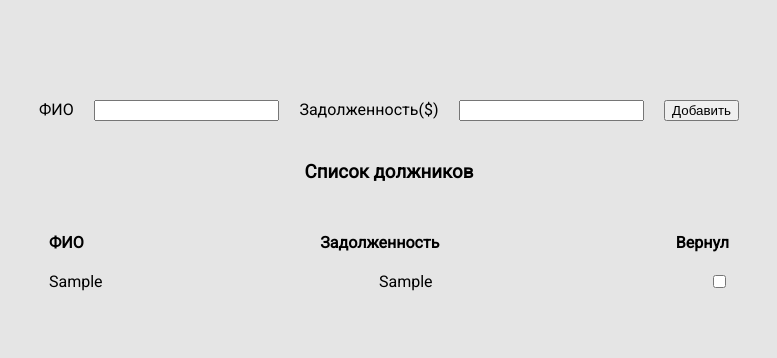
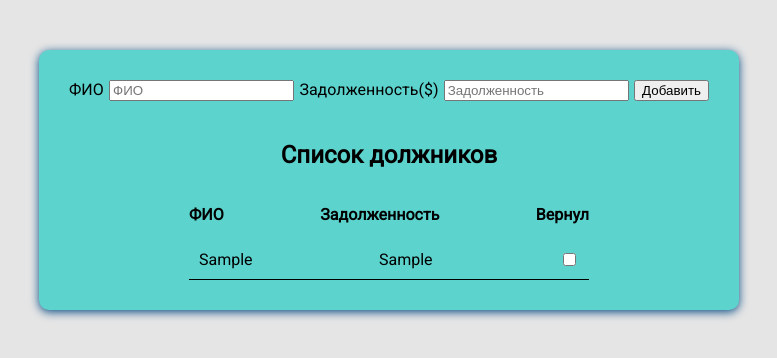
Before and after one commit to firstsunset/debtors_list, a plain HTML site: page index.html in a window 1280 px wide. Both pictures are taken after typing "Sample", "Sample" into the empty fields and a click on the button "Добавить". Shown: the whole page, without its empty margins (251-1028 px from the left). Drawn offline with Linux system fonts and the light colour scheme.

Commit message:
object list

```diff
--- a/app.js
+++ b/app.js
@@ -1,27 +1,56 @@
-let input = document.getElementById('input')
-input.focus()
-let inputValue = document.getElementById('inputValue')
-inputValue.focus()
-let addButton = document.querySelector('.add')
-let list = document.getElementById('list')
+let addName = document.querySelector('.name');
+let addValue = document.querySelector('.number');
+let addButton = document.querySelector('.add');
+let list = document.querySelector('.list');
 
-if (localStorage.length != 0) {
-    for (let i = 0; i < localStorage.length; i++) {
-        let key = localStorage.key(i)
-        let template = `${localStorage.getItem(key)}`
-        list.insertAdjacentHTML('afterbegin', template)
-    }
+let debtorList = [];
 
+if (localStorage.getItem('debtor')) {
+    debtorList = JSON.parse(localStorage.getItem('debtor'));
+    displayMessage();
 }
 
+addButton.addEventListener('click', function(){
 
-addButton.addEventListener('click', () => {
-    let text = input.value
-    let number = inputValue.value
-    let template = `<div data-id="${++localStorage.length}" class="row"><div>${text}</div><div>${number}</div><input type="checkbox" class="close"></div>`
-    list.insertAdjacentHTML('afterbegin', template)
-    localStorage.setItem(`${++localStorage.length}`, template)
-    input.value = ''
-    inputValue.value = ''
+    let newDebtor = {
+        name: addName.value,
+        value: addValue.value,
+        checked: false
+    }
+    addName.value = ''
+    addValue.value = ''
+    debtorList.push(newDebtor);
+    displayMessage();
+    localStorage.setItem('debtor', JSON.stringify(debtorList));
 
-})
+
+
+});
+
+function displayMessage(){
+    let displayMessage = '';
+    debtorList.forEach(function(item, i){
+        displayMessage += `
+       <div class='row'>
+        <label for='item_${i}'>${item.name}</label>
+        <label for='item_${i}'>${item.value}</label>
+        <input type='checkbox' id='item_${i}' ${item.checked ? 'checked' : ''}>
+       </div>
+        `;
+        list.innerHTML = displayMessage;
+    });
+}
+
+list.addEventListener('change', function(event){
+    let idInput = event.target.getAttribute('id');
+    let valueLabel = list.querySelector('[for=' + idInput +']').innerHTML;
+
+    debtorList.forEach(function(item){
+        if (item.name === valueLabel){
+            item.checked = !item.checked;
+            localStorage.setItem('debtor', JSON.stringify(debtorList));
+
+        }
+    });
+    console.log('valueLabel:', valueLabel);
+});
--- a/index.html
+++ b/index.html
@@ -7,26 +7,26 @@
     <title>Учет задолженностей</title>
   </head>
   <body>
-    <div class="wrapper">
-      <div class="form">
-        <label for="input">ФИО</label>
-        <input id="input" type="text">
-        <label for="inputValue">Задолженность($)</label>
-        <input id="inputValue" type="text">
-        <button class="add">Добавить</button>
+    <div class="container">
+
+      <div class="debtor_list">
+        <div class="create_new_debtor">
+          <label for="name">ФИО</label>
+          <input type="text" class="name" placeholder="ФИО">
+          <label for="number">Задолженность($)</label>
+          <input type="text" class="number" placeholder="Задолженность">
+          <button class="add">Добавить</button>
+        </div>
+          <h2>Список должников</h2>
+          <div class="row_header">
+            <p>ФИО</p>
+            <p>Задолженность</p>
+            <p>Вернул</p>
+          </div>
+          <div class="list"></div>
       </div>
-      <h3>Список должников</h3>
-      <div class="table">
-        <div class="table-column" id="myDIV">
-          <div class="table-column-string table-column-stringheader">
-                <div>ФИО</div>
-                <div>Задолженность</div>
-                <div>Вернул</div>
-          </div>
-          <div id="list"></div>
-        </div>
-      </div>
-    </div>
+
+   </div>
     <script src="app.js"></script>
   </body>
 </html>
--- a/styles.css
+++ b/styles.css
@@ -9,58 +9,53 @@ body {
   background-color: #e5e5e5;
   margin: 0;
 }
-.wrapper {
-  width: 100%;
-  height: 100%;
-  max-width: 700px;
-  margin-left: auto;
-  margin-right: auto;
-  padding-top: 100px;
-  padding-right: 0px;
+.container {
+  margin: 0 auto;
+  padding-top: 50px;
 }
-
-.form {
-  width: 100%;
-  display: inline-flex;
+.create_new_debtor {
+  display: flex;
   justify-content: space-between;
 }
+.debtor_list {
+  max-width: 700px;
+  display: block;
+  margin: 0 auto 40px;
+  background-color: #5cd3cd;
+  padding: 30px;
+  border-radius: 10px;
+  -webkit-box-shadow: 0 2px 10px 0 #074b83;
+  box-shadow: 0 2px 10px 0 #074b83; }
 
-h3 {
+
+h2 {
   text-align: center;
   margin-top: 40px;
 }
-.table {
+p {
+  font-weight: bold;
+}
+.list {
+  max-width: 400px;
+  display: flex;
+  flex-direction: column;
   margin-left: auto;
   margin-right: auto;
-  margin-top: 40px;
-  display: flex;
-  flex-direction: column;
 }
-
-.table-column {
-  display: flex;
-  flex-direction: column;
-}
-
-.table-column-string {
+.row {
+  max-width: 400px;
   display: flex;
   flex-direction: row;
   justify-content: space-between;
-  align-items: center;
+  border-bottom: 1px solid #000;
   padding: 10px;
+
 }
-
-.table-column-stringheader {
-  font-weight: bold;
-}
-
-.row {
+.row_header {
+  max-width: 400px;
   display: flex;
   flex-direction: row;
   justify-content: space-between;
-  padding: 10px;
+  margin-left: auto;
+  margin-right: auto;
 }
-
-.true {
-  display: none;
-}
```
